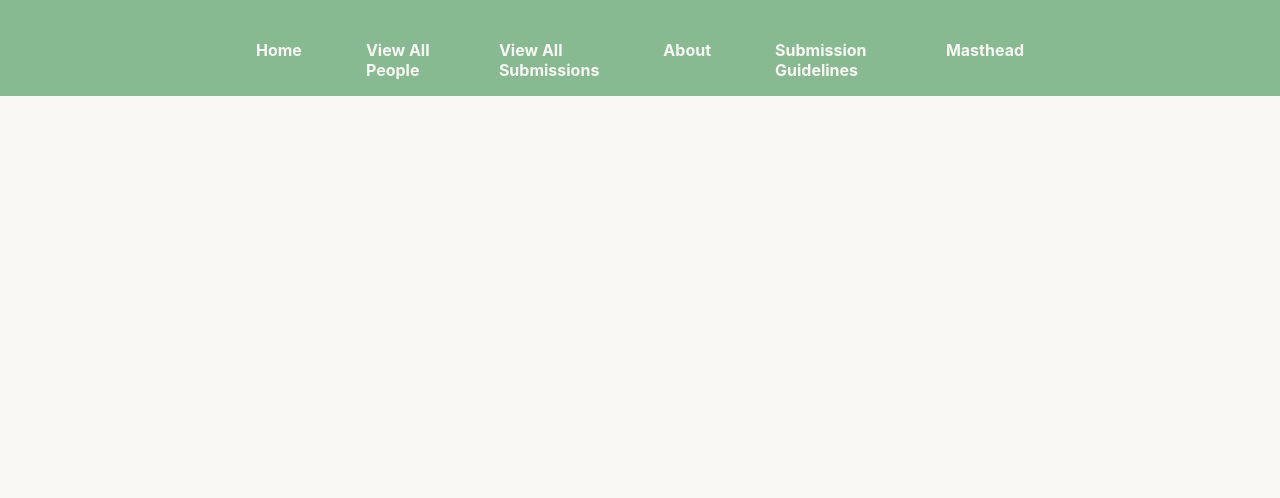
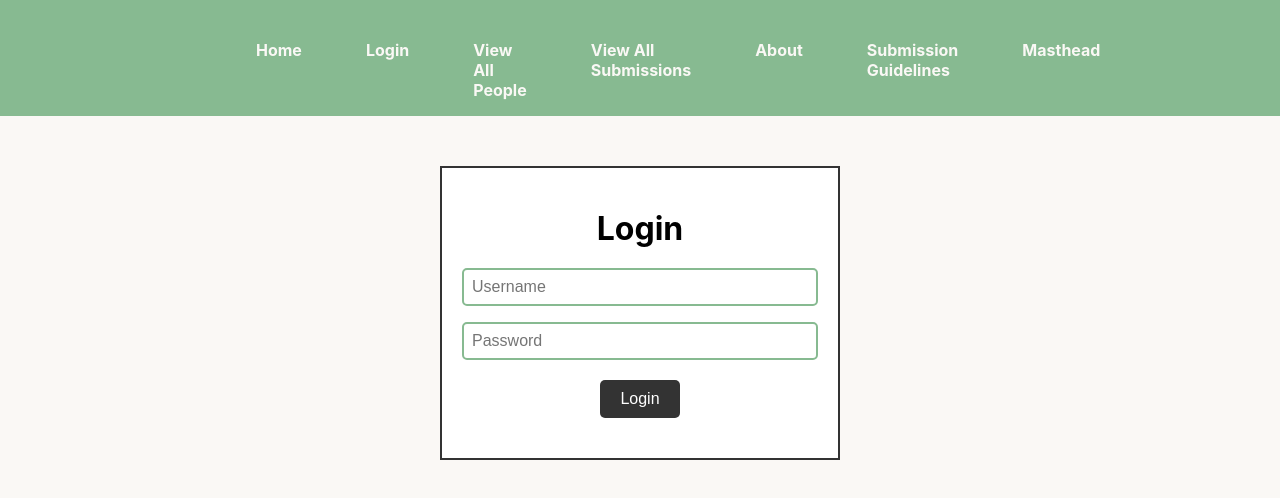
Before and after one commit to Juntao666/Design-Project_JAXS, a React (Create React App) app: page /login in a window 1280 px wide. Shown: the top 498 px of the page. Built offline with nearby package versions, Linux system fonts and the light colour scheme; no server answers.

Commit message:
added login tab (functionality not implemented yet)

```diff
--- a/src/App.js
+++ b/src/App.js
@@ -14,6 +14,7 @@ import About from './Components/About';
 import Home from './Components/Home';
 import Masthead from './Components/Masthead';
 import SubmissionGuide from './Components/SubmissionGuide';
+import Login from './Components/Login';
 
 function PersonPage() {
   const { name } = useParams();
@@ -38,6 +39,7 @@ function App() {
         <Route path="about" element={<About />} />
         <Route path="masthead" element={<Masthead />} />
         <Route path="submission_guide" element={<SubmissionGuide />} />
+        <Route path="login" element={<Login />} />
       </Routes>
     </BrowserRouter>
   );
--- /dev/null
+++ b/src/Components/Login/Login.css
@@ -0,0 +1,43 @@
+.login-container {
+  border: 2px solid #333;
+  padding: 20px;
+  margin: 50px auto;
+  max-width: 400px;
+  text-align: center;
+  background-color: #fff;
+}
+
+.login-container h1 {
+  margin-bottom: 20px;
+}
+
+.input-group {
+  margin-bottom: 15px;
+}
+
+.input-group input {
+  width: 100%;
+  padding: 8px;
+  box-sizing: border-box;
+}
+
+/* Center the login button */
+button[type="submit"] {
+  background-color: #333;
+  color: #fff;
+  padding: 10px 20px;
+  border: none;
+  cursor: pointer;
+  font-size: 1em;
+  margin: 20px auto;
+  display: block;
+}
+
+button[type="submit"]:hover {
+  background-color: #555;
+}
+
+.error {
+  color: red;
+  margin-bottom: 10px;
+}
--- /dev/null
+++ b/src/Components/Login/Login.jsx
@@ -0,0 +1,53 @@
+import React, { useState } from 'react';
+import axios from 'axios';
+import { BACKEND_URL } from '../../constants';
+import './Login.css';
+
+function Login() {
+  const [username, setUsername] = useState('');
+  const [password, setPassword] = useState('');
+  const [error, setError] = useState('');
+
+  const handleLogin = (e) => {
+    e.preventDefault();
+    setError('');
+
+    axios.post(`${BACKEND_URL}/login`, { username, password })
+      .then(response => {
+        // implement later
+      })
+      .catch(err => setError("Login failed. Please check your credentials."));
+  };
+
+  return (
+    <div className="login-container">
+      <h1>Login</h1>
+      {error && <p className="error">{error}</p>}
+      <form onSubmit={handleLogin}>
+        <div className="input-group">
+          <input
+            type="text"
+            id="username"
+            value={username}
+            onChange={(e) => setUsername(e.target.value)}
+            placeholder="Username"
+            required
+          />
+        </div>
+        <div className="input-group">
+          <input
+            type="password"
+            id="password"
+            value={password}
+            onChange={(e) => setPassword(e.target.value)}
+            placeholder="Password"
+            required
+          />
+        </div>
+        <button type="submit">Login</button>
+      </form>
+    </div>
+  );
+}
+
+export default Login;
--- /dev/null
+++ b/src/Components/Login/index.js
@@ -0,0 +1,3 @@
+import Login from './Login';
+
+export default Login;
--- a/src/Components/Navbar/Navbar.jsx
+++ b/src/Components/Navbar/Navbar.jsx
@@ -4,6 +4,7 @@ import { Link } from 'react-router-dom';
 
 const PAGES = [
   { label: 'Home', destination: '/' },
+  { label: 'Login', destination: '/login' },
   { label: 'View All People', destination: '/people' },
   { label: 'View All Submissions', destination: '/submissions' },
   { label: 'About', destination: '/about' },
```
